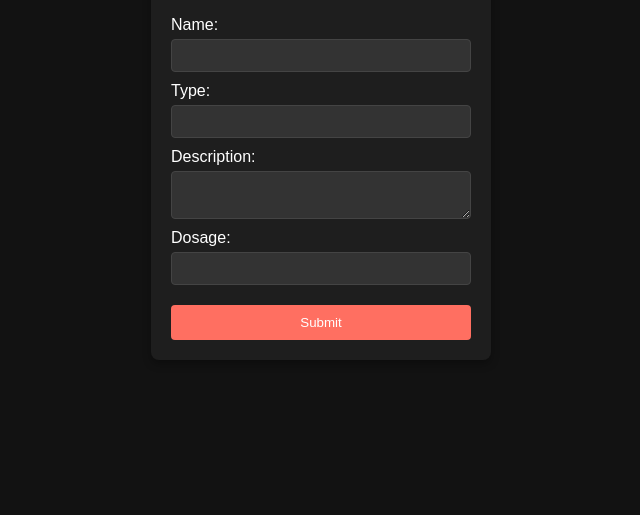
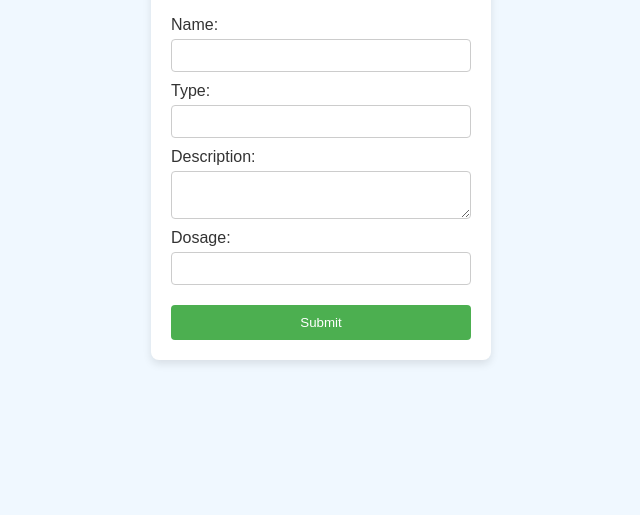
Before and after one commit to omkar-1915/FreestyleProject, a plain HTML site: page index.html in a window 1280 px wide. Shown: the part 285-800 px from the top of the page, without its empty margins (319-959 px from the left). Drawn offline with Linux system fonts and the light colour scheme.

Commit message:
it is my 4th commit - medicine details

```diff
--- a/index.html
+++ b/index.html
@@ -7,8 +7,8 @@
     <style>
         body {
             font-family: Arial, sans-serif;
-            background-color: #121212;
-            color: #ffffff;
+            background-color: #f0f8ff;
+            color: #333;
             margin: 0;
             display: flex;
             justify-content: center;
@@ -16,10 +16,10 @@
             height: 100vh;
         }
         .container {
-            background-color: #1e1e1e;
+            background-color: #ffffff;
             padding: 20px;
             border-radius: 8px;
-            box-shadow: 0 4px 8px rgba(0, 0, 0, 0.3);
+            box-shadow: 0 4px 8px rgba(0, 0, 0, 0.1);
             width: 300px;
         }
         h1 {
@@ -35,22 +35,20 @@
         input, textarea {
             padding: 8px;
             margin-top: 5px;
-            border: 1px solid #444;
+            border: 1px solid #ccc;
             border-radius: 4px;
-            background-color: #333;
-            color: #fff;
         }
         button {
             margin-top: 20px;
             padding: 10px;
-            background-color: #ff6f61;
+            background-color: #4caf50;
             color: #fff;
             border: none;
             border-radius: 4px;
             cursor: pointer;
         }
         button:hover {
-            background-color: #ff5a4e;
+            background-color: #45a049;
         }
     </style>
 </head>
```
